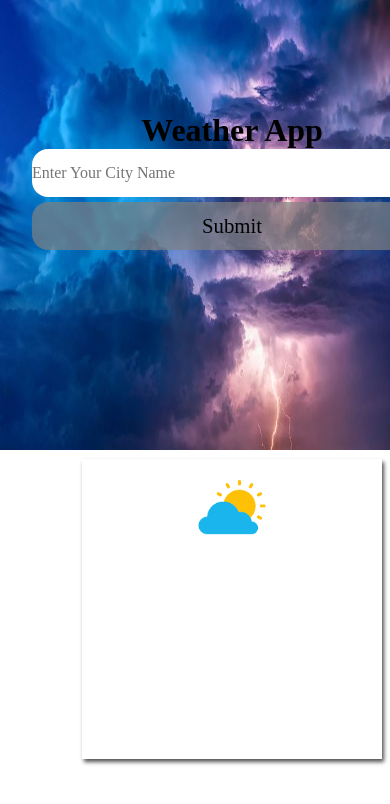
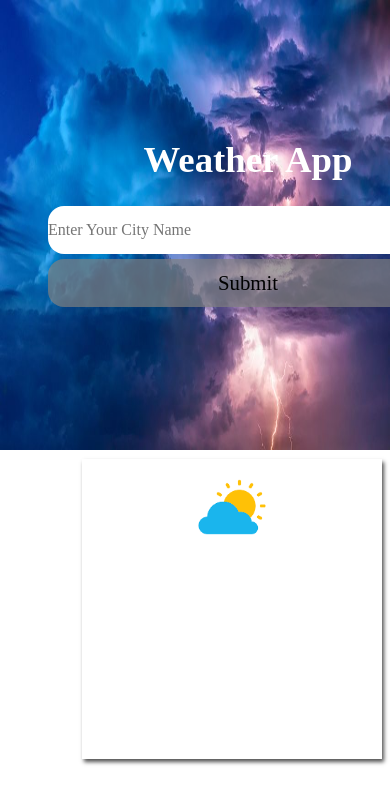
Before and after one commit to nehamangal/weather_app, a React (Create React App) app: page / in a window 390 px wide. Shown: the top 804 px of the page. Built offline with nearby package versions, Linux system fonts and the light colour scheme.

Commit message:
Update App.scss

```diff
--- a/src/App.scss
+++ b/src/App.scss
@@ -16,8 +16,13 @@
   text-align: center;
   >form{
     position: absolute;
-    top: 7rem;
+    top: 5rem;
     left: 38rem;
+    >h1{
+      color: white;
+      margin: 1.6rem;
+      font-size: 2.3rem;
+    }
     >input{
       width: 25rem;
       height: 3rem;
@@ -69,20 +74,25 @@
   position: absolute;
     top: 37rem;
     left:43rem;
-    h1{
+
+    >h1{
+      text-align: center;
+    }
+    >p{
+      margin-top: 0.6rem;
       text-align: center;
     }
 
 }
 
-@media (max-width: 600px) {
+@media (max-width: 590px) {
   .Header >img{
     width: 100%;
   }
   .Main_part >form{
       position: absolute;
       top: 7rem;
-      left: 2rem;
+      left: 3rem;
   }
 
   .datas{
@@ -98,23 +108,25 @@
     left: 0rem;
     >h1{
       text-align: center;
+      margin-left: 5.2rem;
     }
     p{
-      padding: 1rem;
+      padding: 0rem;
       margin-left: 7rem;
-      margin-top: 0.2rem;
+      margin-top: 0.8rem;
+      text-align: center;
     }
   }
 }
 
-@media (max-width: 1000px) and  (min-width: 600px) {
+@media (max-width: 1000px) and  (min-width: 590px) {
   .Header >img{
     width: 100%;
   }
   .Main_part >form{
       position: absolute;
       top: 7rem;
-      left: 13rem;
+      left: 11rem;
   }
 
   .datas{
```
